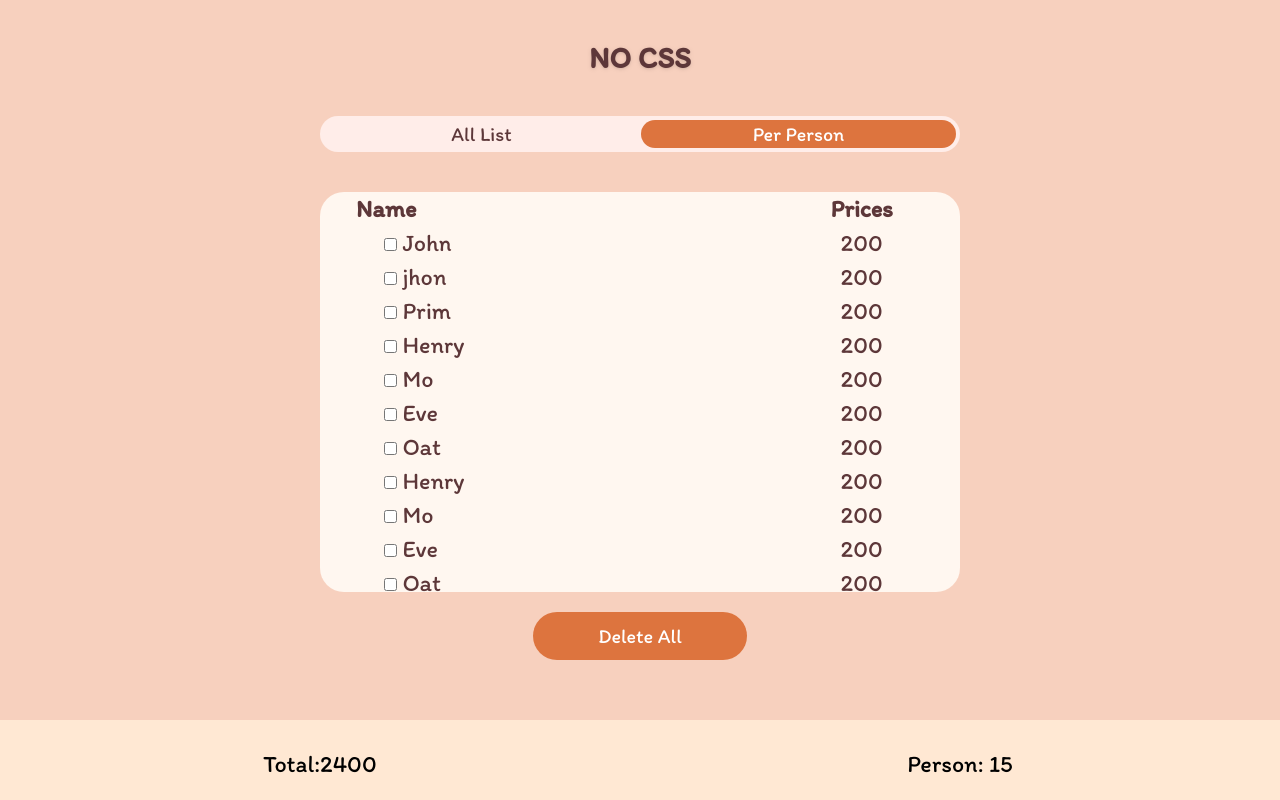
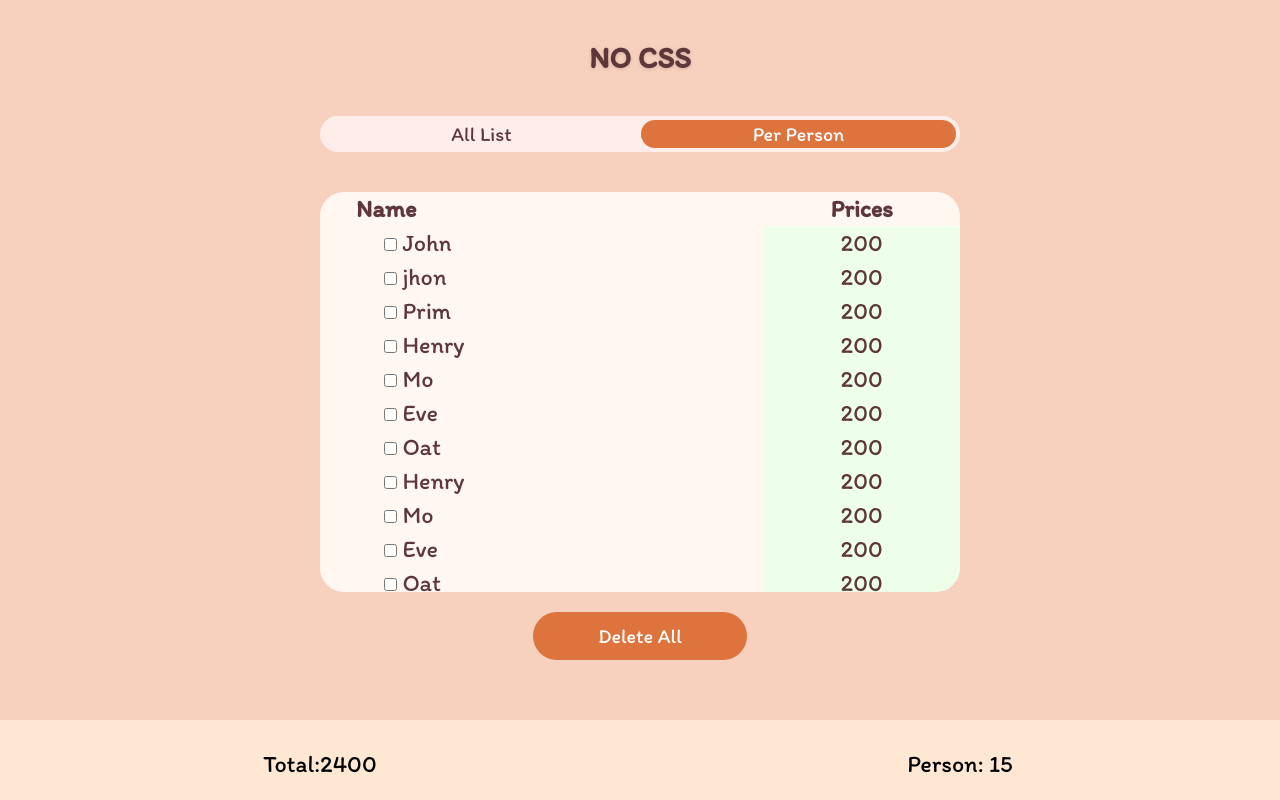
Before and after one commit to panithee/PROJECT1-SEC-1-noCSS, a Vue app in the folder project/: page / in a window 1280 px wide. Both pictures are taken after a click on the element "Per Person". Built offline with nearby package versions, Linux system fonts and the light colour scheme.

Commit message:
changeBG

```diff
--- a/project/src/App.vue
+++ b/project/src/App.vue
@@ -42,6 +42,11 @@ const clearFoodList = () => {
   foodLists.value = [];
   return foodLists;
 };
+
+const green = ref(false)
+const change =()=>{
+  green.value = !green.value;
+}
 
 const deleteAll = () => {
   persons.value = [];
@@ -185,12 +190,12 @@ const totalFoodLits = ref(
             <tr v-for="(person, index) in persons" key="index">
               <td class="text-2xl text-left pl-16">
                 <div>
-                  <input type="checkbox" @click="change(person.name)" />
+                  <input type="checkbox" @click="change" />
                   <label class="= text-2xl"></label>
                   {{ person.name }}
                 </div>
               </td>
-              <td class="text-2xl text-center">{{ person.price }}</td>
+              <td class="text-2xl text-center bg-person1">{{ person.price }}</td>
             </tr>
           </tbody>
         </table>
```
